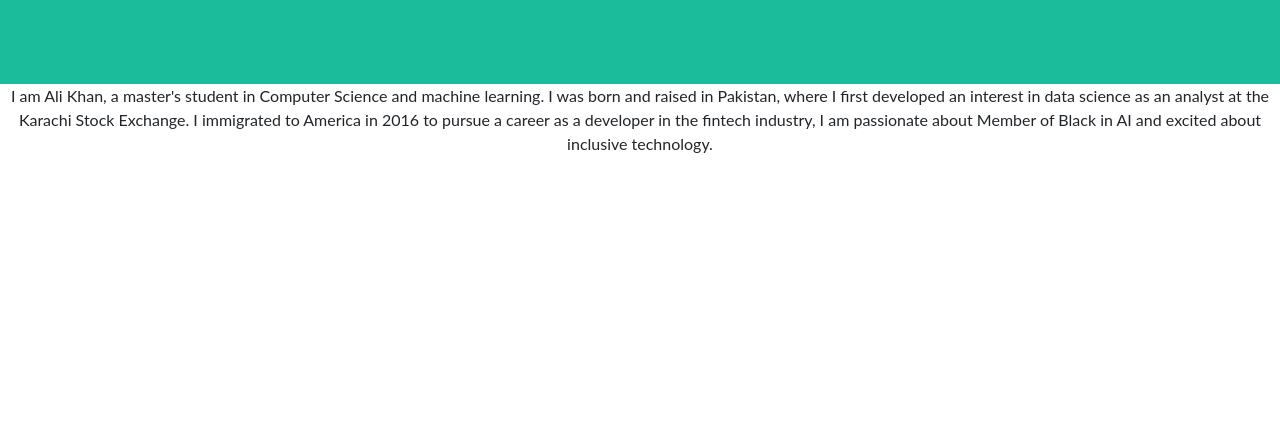
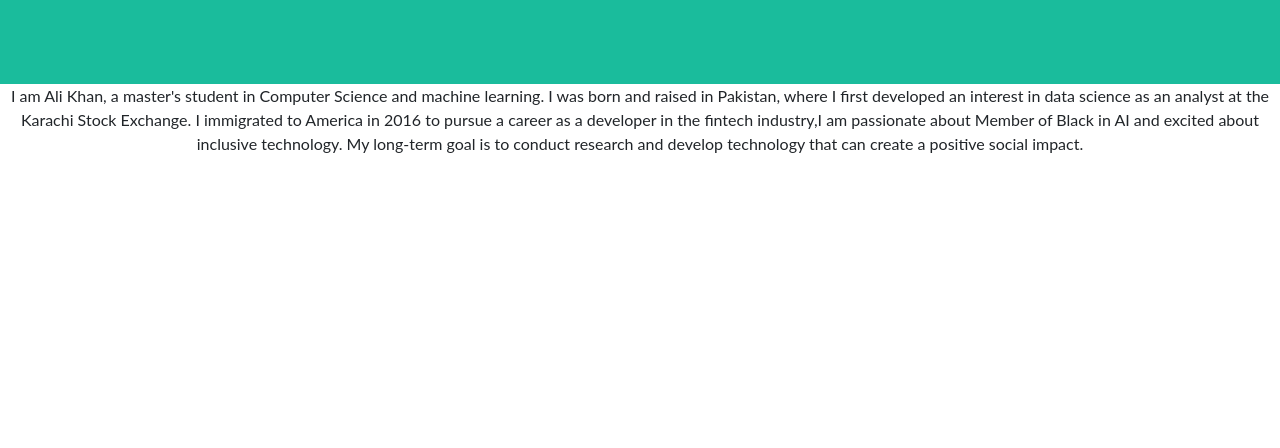
Before and after one commit to somnamubulist/somnambulist.github.io, a plain HTML site: page index.html in a window 1280 px wide. Shown: the part 352-800 px from the top of the page. Drawn offline with Linux system fonts and the light colour scheme.

Commit message:
Update index.html

```diff
--- a/index.html
+++ b/index.html
@@ -34,10 +34,8 @@
             </div>
         </header>
 
-        <section class="text-center">I am Ali Khan, a master's student in Computer Science and machine learning. I was born and raised in Pakistan, where I first developed an interest in data science as an analyst at the Karachi Stock Exchange. I immigrated to America in 2016 to pursue a career as a developer in the fintech industry, I am passionate about Member of Black in AI and excited about inclusive technology.</section>
+        <section class="text-center">I am Ali Khan, a master's student in Computer Science and machine learning. I was born and raised in Pakistan, where I first developed an interest in data science as an analyst at the Karachi Stock Exchange. I immigrated to America in 2016 to pursue a career as a developer in the fintech industry,I am passionate about Member of Black in AI and excited about inclusive technology. My long-term goal is to conduct research and develop technology that can create a positive social impact. </section>
             <div class="col-md-6 col-lg-4 mb-5">
-
-
             </div>
         </section>
     </body>
```
